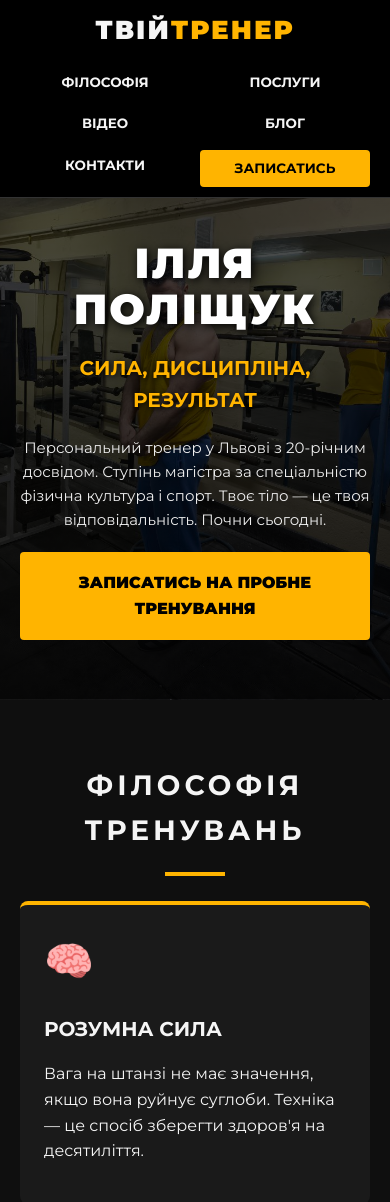
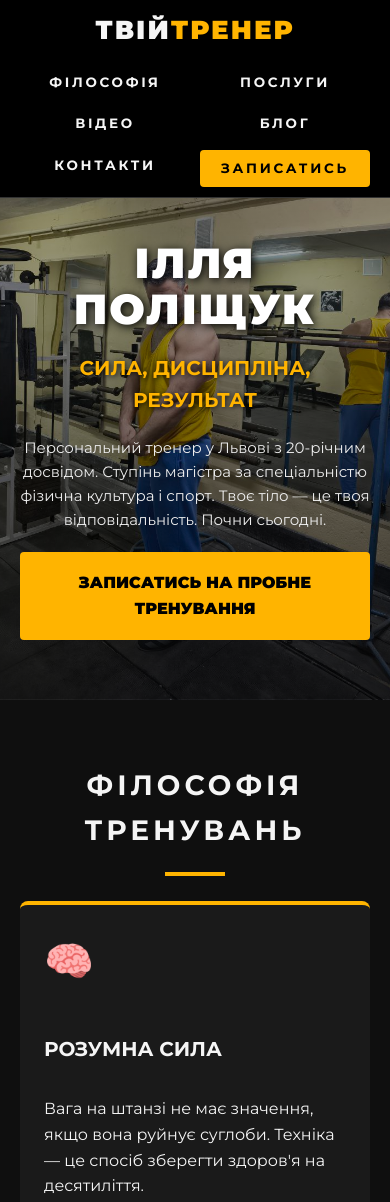
Before and after one commit to Laz-Dim/tviy-trener, a plain HTML site: page index.html in a window 390 px wide. Shown: the top 1202 px of the page. Drawn offline with Linux system fonts and the light colour scheme.

Commit message:
style: final tweaks - equalize card heights, increase menu spacing, lighten hero

```diff
--- a/style.css
+++ b/style.css
@@ -76,6 +76,7 @@ nav ul li a {
     font-weight: 700;
     text-transform: uppercase;
     font-size: 13px;
+    letter-spacing: 0.2em;
     transition: 0.3s;
 }
 
@@ -89,7 +90,7 @@ nav ul li a:hover {
     align-items: center;
     justify-content: center;
     text-align: center;
-    background: linear-gradient(to bottom, rgba(0,0,0,0.8), rgba(15,15,15,1)), url('img_new/illya_01.jpg');
+    background: linear-gradient(to bottom, rgba(0,0,0,0.2), rgba(15,15,15,0.7)), url('img_new/illya_01.jpg');
     background-size: cover;
     background-position: center;
 }
@@ -269,6 +270,9 @@ h2::after {
     border-radius: 8px;
     border-top: 4px solid var(--accent);
     transition: 0.4s;
+    height: 100%;
+    display: flex;
+    flex-direction: column;
 }
 
 .phil-card .icon {
@@ -551,7 +555,7 @@ footer {
         height: auto;
         min-height: 80vh;
         padding: 240px 20px 60px;
-        background: linear-gradient(rgba(0,0,0,0.6), rgba(0,0,0,0.9)), url('img_new/illya_01.jpg');
+        background: linear-gradient(rgba(0,0,0,0.2), rgba(0,0,0,0.7)), url('img_new/illya_01.jpg');
         background-size: cover;
         background-position: center;
     }
```
